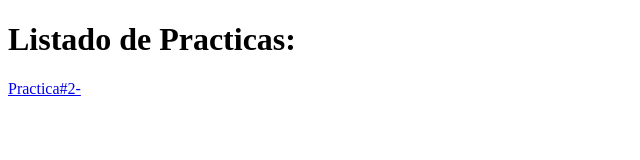
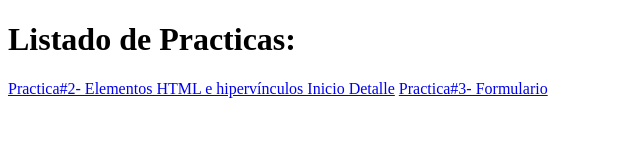
Before and after one commit to MiniPoderoso/MiniPoderoso.github.io, a plain HTML site: page index.html in a window 1280 px wide. Shown: the whole page, without its empty margins (0-640 px from the left). Drawn offline with Linux system fonts and the light colour scheme.

Commit message:
Add files via upload

```diff
--- a/index.html
+++ b/index.html
@@ -10,6 +10,9 @@
 
 	<h1>Listado de Practicas:</h1>
 
-	<a href="MiniPoderoso.github.io/practica2/practica2.html">Practica#2- </a>
+	<a href="https://minipoderoso.github.io/practica2/practica2.html">Practica#2- Elementos HTML e hipervínculos
+	Inicio Detalle</a>
+
+	<a href="https://minipoderoso.github.io/practica3Formularios.html">Practica#3- Formulario </a>
 </body>
 </html>
```
